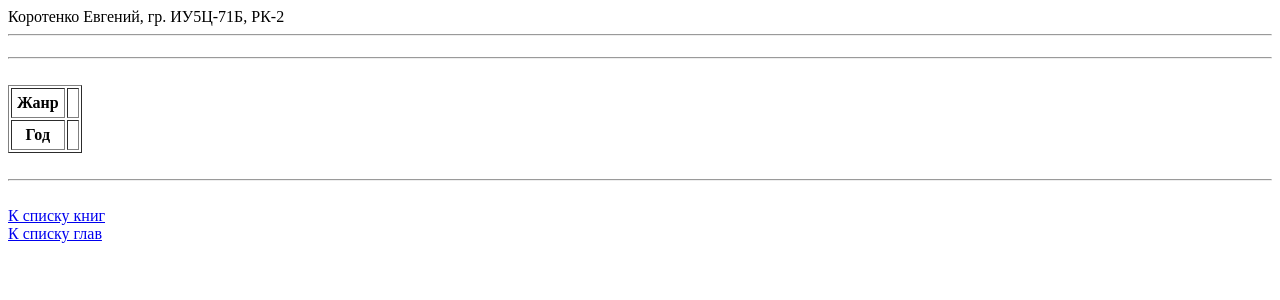
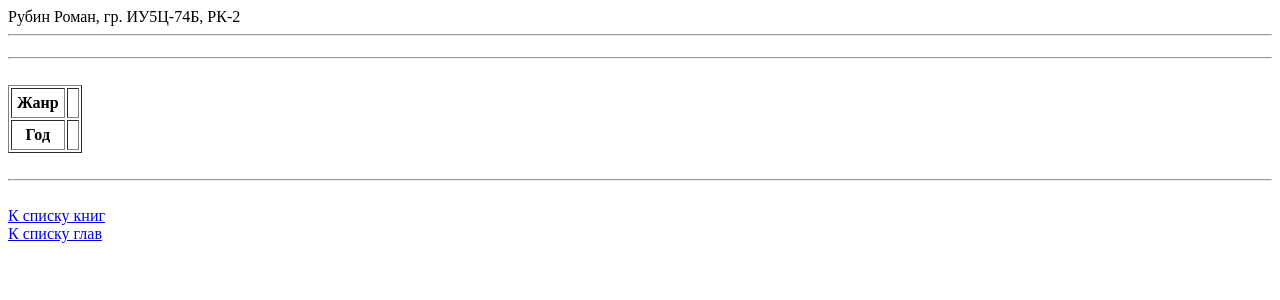
Before and after one commit to W33tra/RIP4Course, a Django app: template RK2/templates/book/detail.html in a window 1280 px wide. Shown: the top 300 px of the page. Run offline with Django 3.2, Linux system fonts and the light colour scheme; the template is opened without the code that fills it, so the values that code supplies are empty.

Commit message:
Update base.html

```diff
--- a/RK2/templates/base.html
+++ b/RK2/templates/base.html
@@ -5,7 +5,7 @@
     <title>РК-2: {% block title %}{% endblock %}</title>
 </head>
 <body>
-    Коротенко Евгений, гр. ИУ5Ц-71Б, РК-2
+    Рубин Роман, гр. ИУ5Ц-74Б, РК-2
     <hr>
     {% block content %}{% endblock %}
 </body>
```
